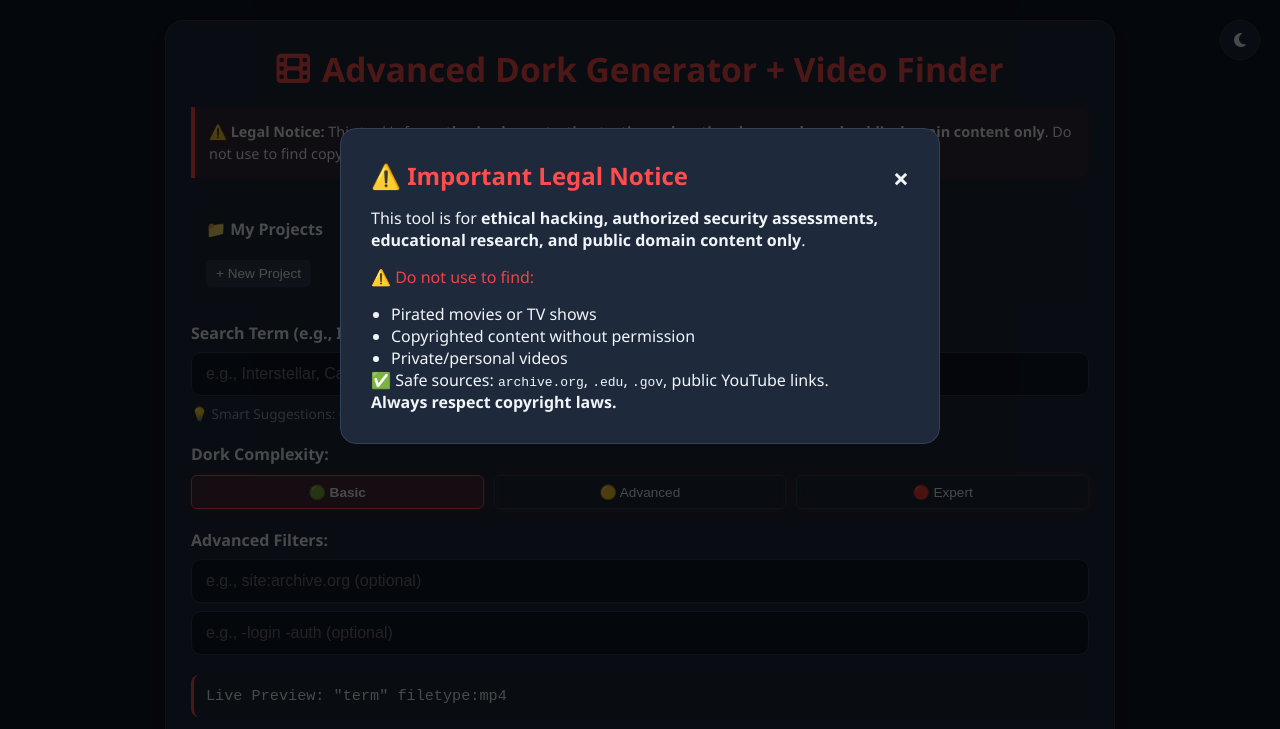
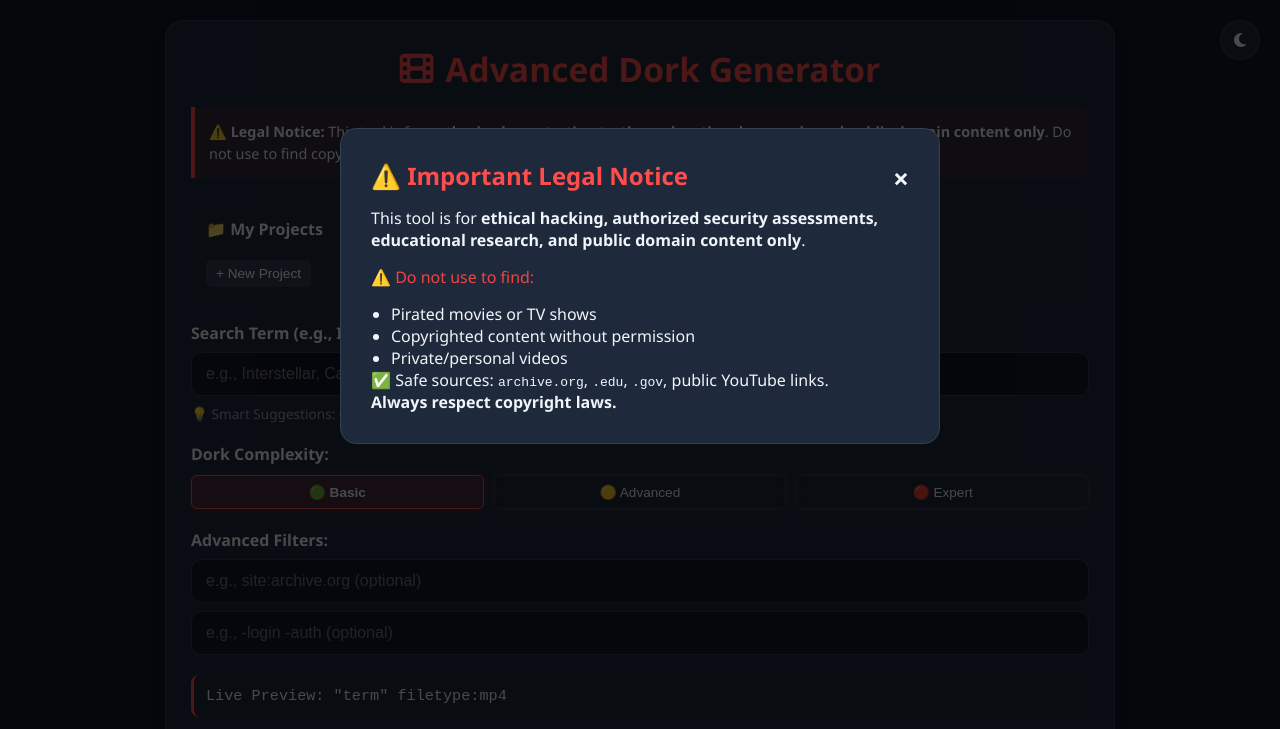
Before and after one commit to TheMughalLabs/Advanced-Dork-Generato, a plain HTML site: page index.html in a window 1280 px wide. Shown: the top 729 px of the page. Drawn offline with Linux system fonts and the light colour scheme.

Commit message:
index.html

```diff
--- a/index.html
+++ b/index.html
@@ -473,7 +473,7 @@
         <i class="fas fa-moon"></i>
     </div>
     <div class="container">
-        <h1><i class="fas fa-film"></i> Advanced Dork Generator + Video Finder</h1>
+        <h1><i class="fas fa-film"></i> Advanced Dork Generator</h1>
         <div class="warning">
             ⚠️ <strong>Legal Notice:</strong> This tool is for <strong>authorized penetration testing, educational research, and public domain content only</strong>.
             Do not use to find copyrighted movies or pirated content. Always respect copyright laws.
```
